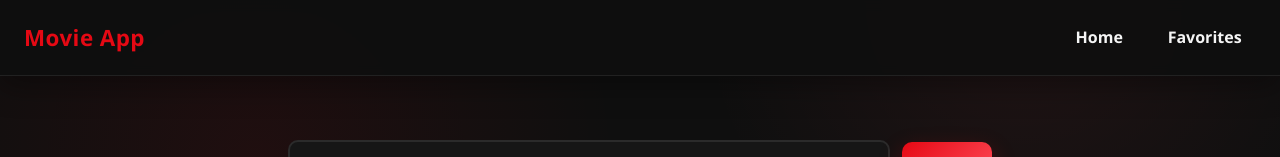
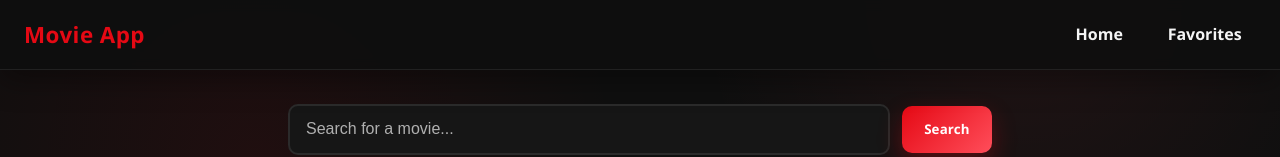
Before and after one commit to MANOJGARJE123/Movie-App-frontend, a React (Vite) app: page / in a window 1280 px wide. Shown: the top 157 px of the page. Built offline with nearby package versions, Linux system fonts and the light colour scheme.

Commit message:
Adds : Proper styling to manage content properly

```diff
--- a/src/components/MovieCard.jsx
+++ b/src/components/MovieCard.jsx
@@ -4,7 +4,7 @@ function MovieCard({movie}) {
 
     function onFavoriteClick() {
          alert("Favorite clicked!")
-        }
+    }
 
     return (
         <div className="movie-card">
--- a/src/css/MovieCard.css
+++ b/src/css/MovieCard.css
@@ -3,7 +3,7 @@
   border-radius: 8px;
   overflow: hidden;
   background-color: #1a1a1a;
-  transition: transform 0.2s;
+  transition: transform 0.5s;
   width: 100%;
   display: flex;
   flex-direction: column;
--- a/src/css/Navbar.css
+++ b/src/css/Navbar.css
@@ -1,5 +1,5 @@
 .nav-bar {
-	position: sticky;
+	position: fixed;
 	top: 0;
 	z-index: 100;
 	display: flex;
@@ -10,6 +10,8 @@
 	backdrop-filter: blur(6px);
 	border-bottom: 1px solid rgba(255, 255, 255, 0.08);
 	box-shadow: 0 10px 30px rgba(0, 0, 0, 0.35);
+	width: 100%;
+	height: 70px;
 }
 
 .navBar-brand {
@@ -57,3 +59,13 @@
 		gap: 0.75rem;
 	}
 }
+
+body {
+	padding-top: 40px;
+}
+
+@media (max-width: 768px) {
+	body {
+		padding-top: 100px;
+	}
+}
```
